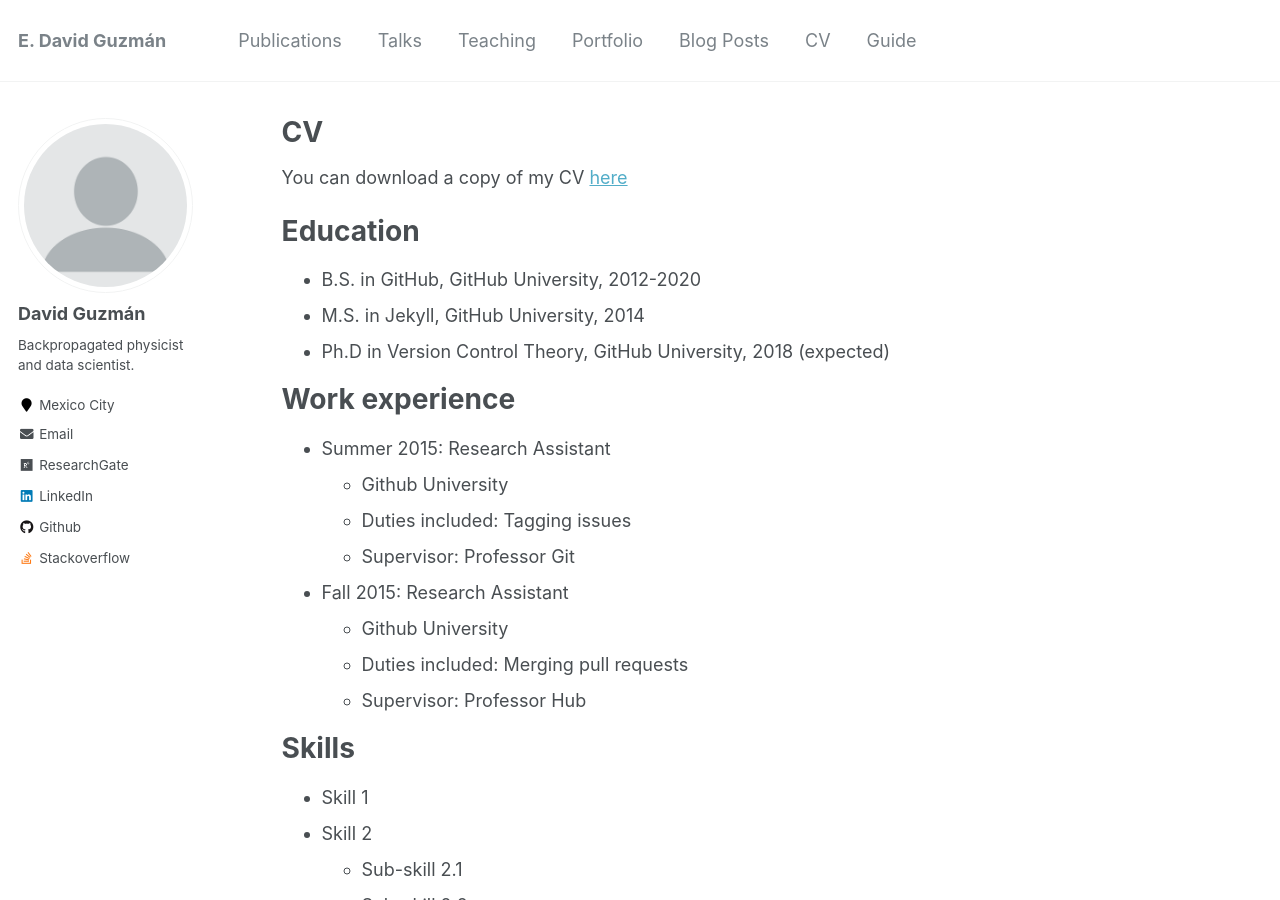
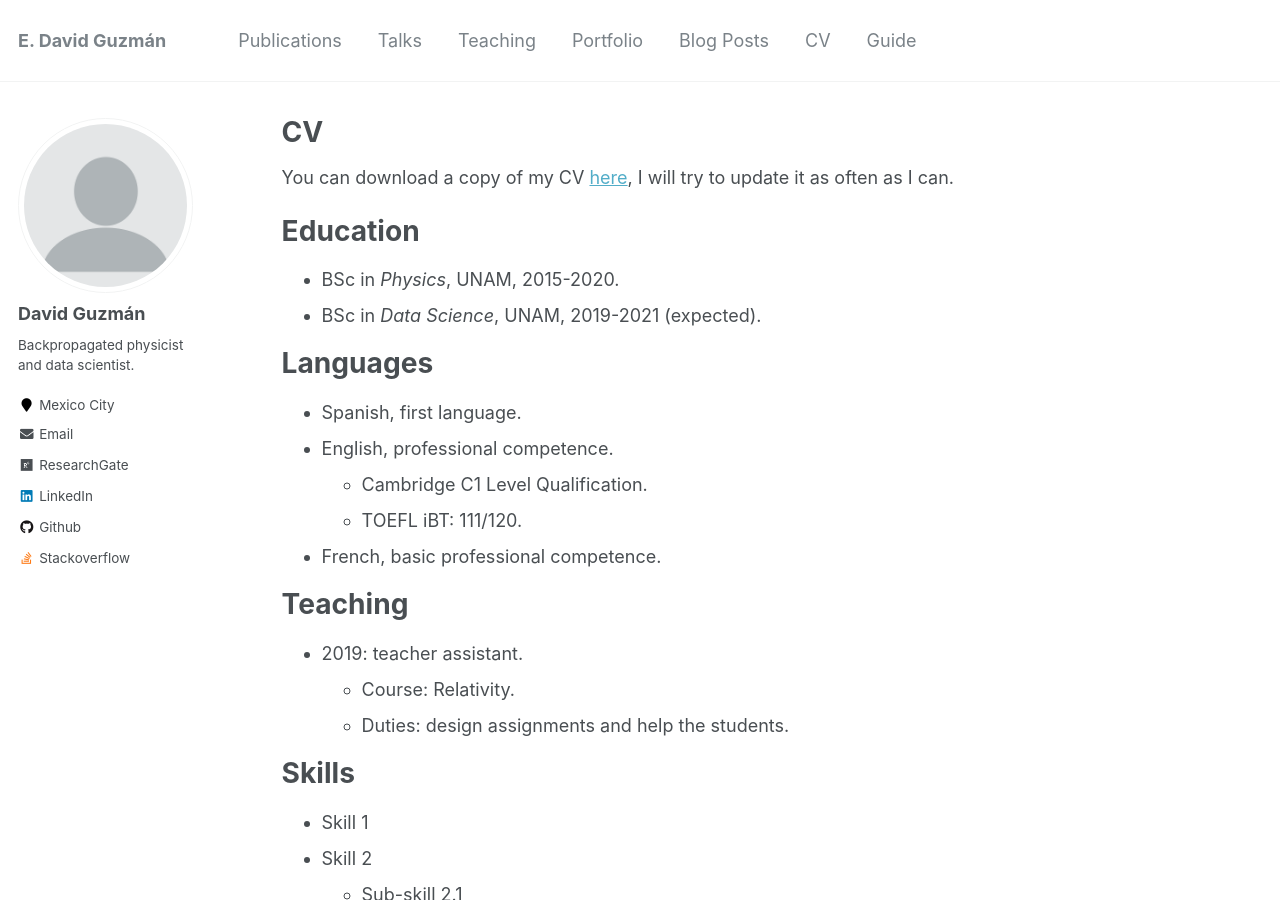
Before and after one commit to davidguzmanr/davidguzmanr.github.io, a Jekyll site: the page built from _pages/cv.md, in a window 1280 px wide and 900 px high. Built offline with Jekyll 4.4.1, drawn with Linux system fonts in a browser that asks for light colours.

Commit message:
Update about me section

```diff
--- a/_pages/cv.md
+++ b/_pages/cv.md
@@ -9,25 +9,26 @@ redirect_from:
 
 {% include base_path %}
 
-You can download a copy of my CV [here](My_CV.pdf)
+You can download a copy of my CV [here](My_CV.pdf), I will try to update it as often as I can.
 
 Education
 ======
-* B.S. in GitHub, GitHub University, 2012-2020
-* M.S. in Jekyll, GitHub University, 2014
-* Ph.D in Version Control Theory, GitHub University, 2018 (expected)
+- BSc in *Physics*, UNAM, 2015-2020.
+- BSc in *Data Science*, UNAM, 2019-2021 (expected).
 
-Work experience
+Languages
+=====
+- Spanish, first language.
+- English, professional competence.
+  - Cambridge C1 Level Qualification.
+  - TOEFL iBT: 111/120.
+- French, basic professional competence.
+
+Teaching
 ======
-* Summer 2015: Research Assistant
-  * Github University
-  * Duties included: Tagging issues
-  * Supervisor: Professor Git
-
-* Fall 2015: Research Assistant
-  * Github University
-  * Duties included: Merging pull requests
-  * Supervisor: Professor Hub
+- 2019: teacher assistant.
+  - Course: Relativity.
+  - Duties: design assignments and help the students.
 
 Skills
 ======
```
Also changed, not shown: 2 other files.
